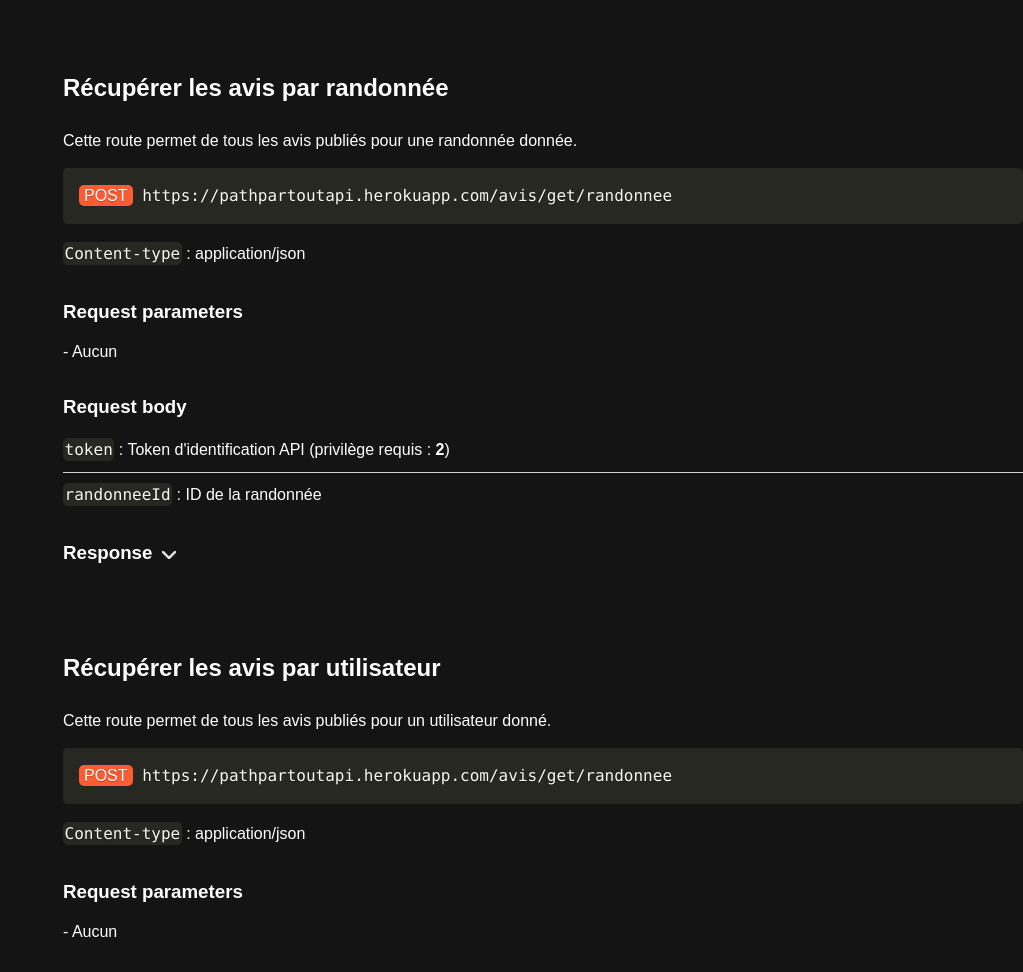
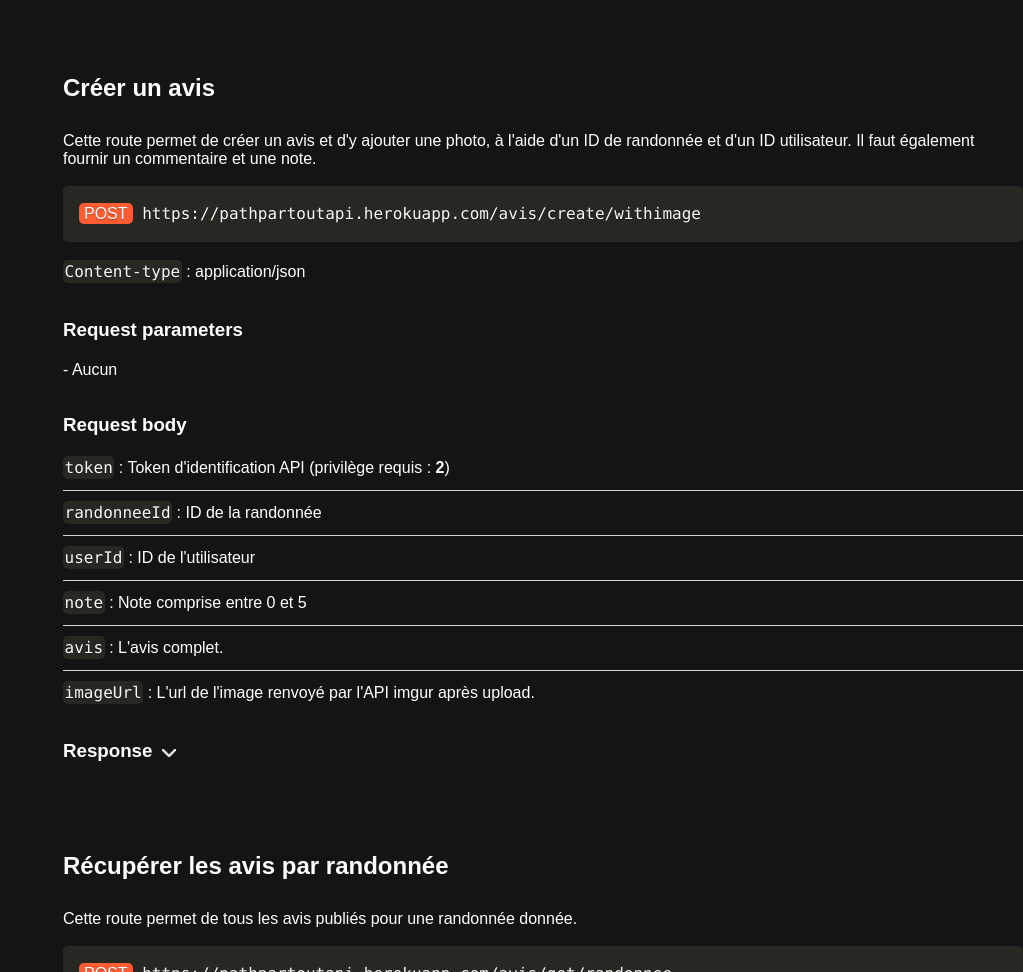
Before and after one commit to YoanRouleau/pathpartoutapi, a website: page doc/index.html in a window 1280 px wide. Shown: the part 6708-7680 px from the top of the page, without its empty margins (257-1280 px from the left). Drawn offline with nearby package versions, Linux system fonts and the light colour scheme; a web font is replaced by a local one.

Commit message:
Avis: upload photo

```diff
--- a/doc/index.html
+++ b/doc/index.html
@@ -1246,6 +1246,32 @@
           }
         </code></pre>
       </div>
+      <div class="content-section" id="create-avis-photo">
+        <h2>Créer un avis</h2>
+        <p>Cette route permet de créer un avis et d'y ajouter une photo, à l'aide d'un ID de randonnée et d'un ID utilisateur. Il faut également fournir un commentaire et une note.</p>
+        <pre class="language-shell"><span class="post">POST</span> <code class="language-shell">https://pathpartoutapi.herokuapp.com/avis/create/withimage</code></pre>
+        <p><code class="language-text">Content-type</code> : application/json</p>
+        <h3>Request parameters</h3>
+        <p>- Aucun </p>
+        <h3>Request body</h3>
+        <div>
+            <p class="request-body"><code class="language-text">token</code> : Token d'identification API (privilège requis : <strong>2</strong>)</p>
+            <p class="request-body"><code class="language-text">randonneeId</code> : ID de la randonnée</p>
+            <p class="request-body"><code class="language-text">userId</code> : ID de l'utilisateur</p>
+            <p class="request-body"><code class="language-text">note</code> : Note comprise entre 0 et 5</p>
+            <p class="request-body"><code class="language-text">avis</code> : L'avis complet.</p>
+            <p class="request-body"><code class="language-text">imageUrl</code> : L'url de l'image renvoyé par l'API imgur après upload.</p>
+        </div>
+        <div class="response-head">
+          <h3>Response</h3>
+          <img class="accordion-arrow" src="images/arrow.png" alt="">
+        </div>
+        <pre class="code-block language-json"><code>
+          {
+            "success": "L'avis a bien été crée."
+          }
+        </code></pre>
+      </div>
       <div class="content-section" id="all-avis-randonnee">
         <h2>Récupérer les avis par randonnée</h2>
         <p>Cette route permet de tous les avis publiés pour une randonnée donnée.</p>
--- a/routes/avisRoutes.js
+++ b/routes/avisRoutes.js
@@ -13,6 +13,10 @@ module.exports = function(app){
         avis.create_avis(request, response);
     });
 
+    app.post('/avis/create/withimage', urlencodedParser, auth.checkUserPrivilege, function(request,response, next){
+        avis.create_avis_with_photo(request, response);
+    });
+
     app.post('/avis/get/randonnee', urlencodedParser, auth.checkUserPrivilege, function(request, response, next){
         avis.get_avis_by_randonnee(request, response);
     })
@@ -21,4 +25,5 @@ module.exports = function(app){
         avis.get_avis_by_user(request, response);
     });
 
+
 }
```
Also changed, not shown: controllers/avisController.js (+25 -0 lines).
